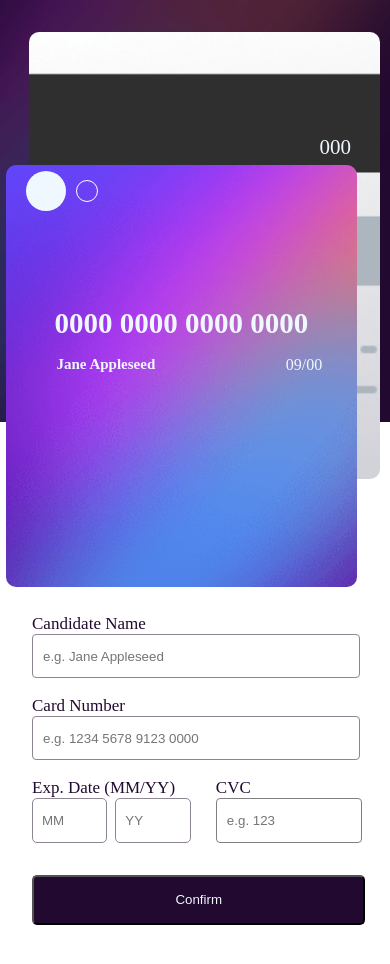
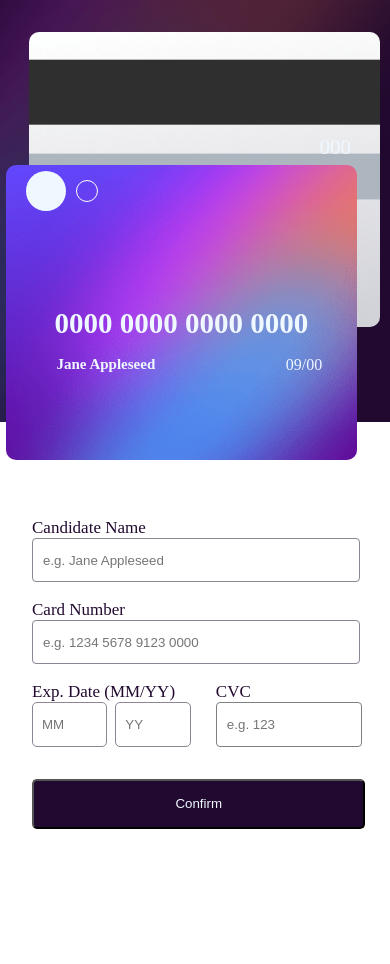
Before and after one commit to ketchanji/Interactive-card-details-form, a plain HTML site: page index.html in a window 390 px wide. After the commit the page ends 940 px from the top, so only its background shows below. Drawn offline with Linux system fonts and the light colour scheme.

Commit message:
first commit

```diff
--- a/style.css
+++ b/style.css
@@ -207,7 +207,7 @@ button{
   form {
     width: 60%;
     height: 50vh;
-    margin-top: 5rem;
+    margin-top: 6rem;
     margin-left: 12rem;
   }
 }
@@ -228,7 +228,7 @@ button{
   }
   .img1 {
     width: 60%;
-    height: 53vh;
+    height: 35vh;
     border-radius: 10px;
     background-image: url(/images/bg-card-front.png);
     background-position: center;
@@ -241,7 +241,7 @@ button{
   }
   .img2 {
     width: 60%;
-    height: 55vh;
+    height: 35vh;
     border-radius: 10px;
     background-image: url(/images/bg-card-back.png);
     background-position: center;
@@ -254,7 +254,7 @@ button{
   form {
     width: 60%;
     height: 50vh;
-    margin-top: 12rem;
+    margin-top: 6rem;
     margin-left: 10rem;
   }
 }
@@ -275,7 +275,7 @@ button{
   }
   .img1 {
     width: 80%;
-    height: 54vh;
+    height: 35vh;
     border-radius: 10px;
     background-image: url(/images/bg-card-front.png);
     background-position: center;
@@ -288,7 +288,7 @@ button{
   }
   .img2 {
     width: 80%;
-    height: 52vh;
+    height: 35vh;
     border-radius: 10px;
     background-image: url(/images/bg-card-back.png);
     background-position: center;
@@ -301,8 +301,60 @@ button{
   form {
     width: 80%;
     height: 50vh;
-    margin-top: 13rem;
+    margin-top: 6rem;
     margin-left: 5rem;
+  }
+}
+@media only screen and (max-width: 459px) {
+  .container {
+    width: 100%;
+    height: 100vh;
+    display: flex;
+    flex-direction: column;
+  }
+  .left{
+    width: 100%;
+    height: 50vh;
+  }
+  .right {
+    width: 100%;
+    height: 50vh;
+  }
+  .img1 {
+    width: 80%;
+    height: 35vh;
+    border-radius: 10px;
+    background-image: url(/images/bg-card-front.png);
+    background-position: center;
+    background-repeat: no-repeat;
+    background-size: cover;
+    position: relative;
+    left: 1rem;
+    top: 10.3rem;
+    z-index: 1;
+  }
+  .img2 {
+    width: 80%;
+    height: 35vh;
+    border-radius: 10px;
+    background-image: url(/images/bg-card-back.png);
+    background-position: center;
+    background-repeat: no-repeat;
+    background-size: cover;
+    position: absolute;
+    left: 5rem;
+    top: 2rem;
+  }
+  .heading h1 {
+    font-size: 29px;
+    text-decoration: none;
+    font-family: 'Times New Roman', Times, serif;
+}
+  form {
+    width: 80%;
+    height: 50vh;
+    margin-top: 6em;
+    margin-left: 3rem;
   }
 }
 @media only screen and (max-width: 425px) {
@@ -322,7 +374,7 @@ button{
   }
   .img1 {
     width: 90%;
-    height: 50vh;
+    height: 35vh;
     border-radius: 10px;
     background-image: url(/images/bg-card-front.png);
     background-position: center;
@@ -340,7 +392,7 @@ button{
 }
   .img2 {
     width: 90%;
-    height: 53vh;
+    height: 35vh;
     border-radius: 10px;
     background-image: url(/images/bg-card-back.png);
     background-position: center;
@@ -353,7 +405,7 @@ button{
   form {
     width: 90%;
     height: 50vh;
-    margin-top: 12rem;
+    margin-top: 6rem;
     margin-left: 2rem;
   }
 }
@@ -374,7 +426,7 @@ button{
   }
   .img1 {
     width: 95%;
-    height: 50vh;
+    height: 35vh;
     border-radius: 10px;
     background-image: url(/images/bg-card-front.png);
     background-position: center;
@@ -392,7 +444,7 @@ button{
 }
   .img2 {
     width: 96%;
-    height: 53vh;
+    height: 35vh;
     border-radius: 10px;
     background-image: url(/images/bg-card-back.png);
     background-position: center;
@@ -405,7 +457,7 @@ button{
   form {
     width: 90%;
     height: 50vh;
-    margin-top: 12rem;
+    margin-top: 6rem;
   }
 }
 @media only screen and (max-width: 375px) {
@@ -425,7 +477,7 @@ button{
   }
   .img1 {
     width: 95%;
-    height: 50vh;
+    height: 35vh;
     border-radius: 10px;
     background-image: url(/images/bg-card-front.png);
     background-position: center;
@@ -443,7 +495,7 @@ button{
 }
   .img2 {
     width: 96%;
-    height: 53vh;
+    height: 35vh;
     border-radius: 10px;
     background-image: url(/images/bg-card-back.png);
     background-position: center;
@@ -456,6 +508,6 @@ button{
   form {
     width: 90%;
     height: 50vh;
-    margin-top: 12rem;
+    margin-top: 6rem;
   }
 }
```
